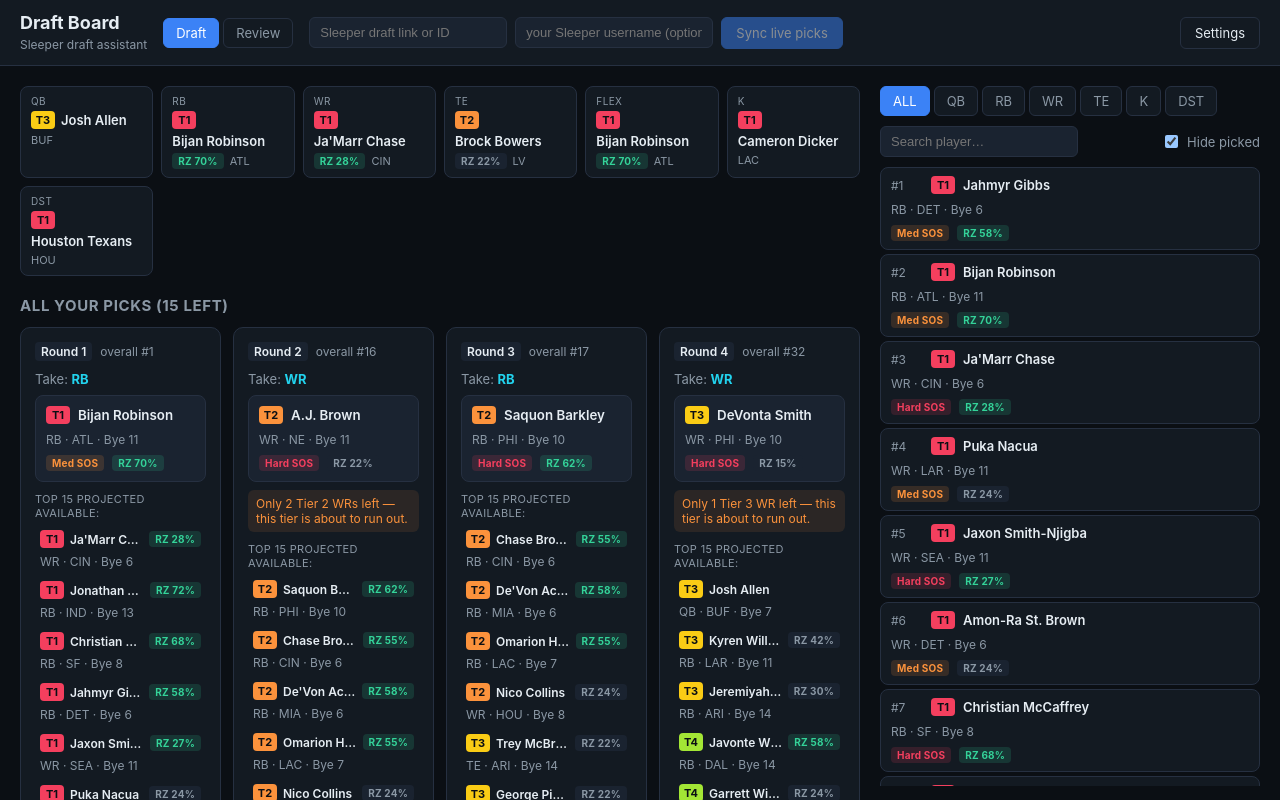
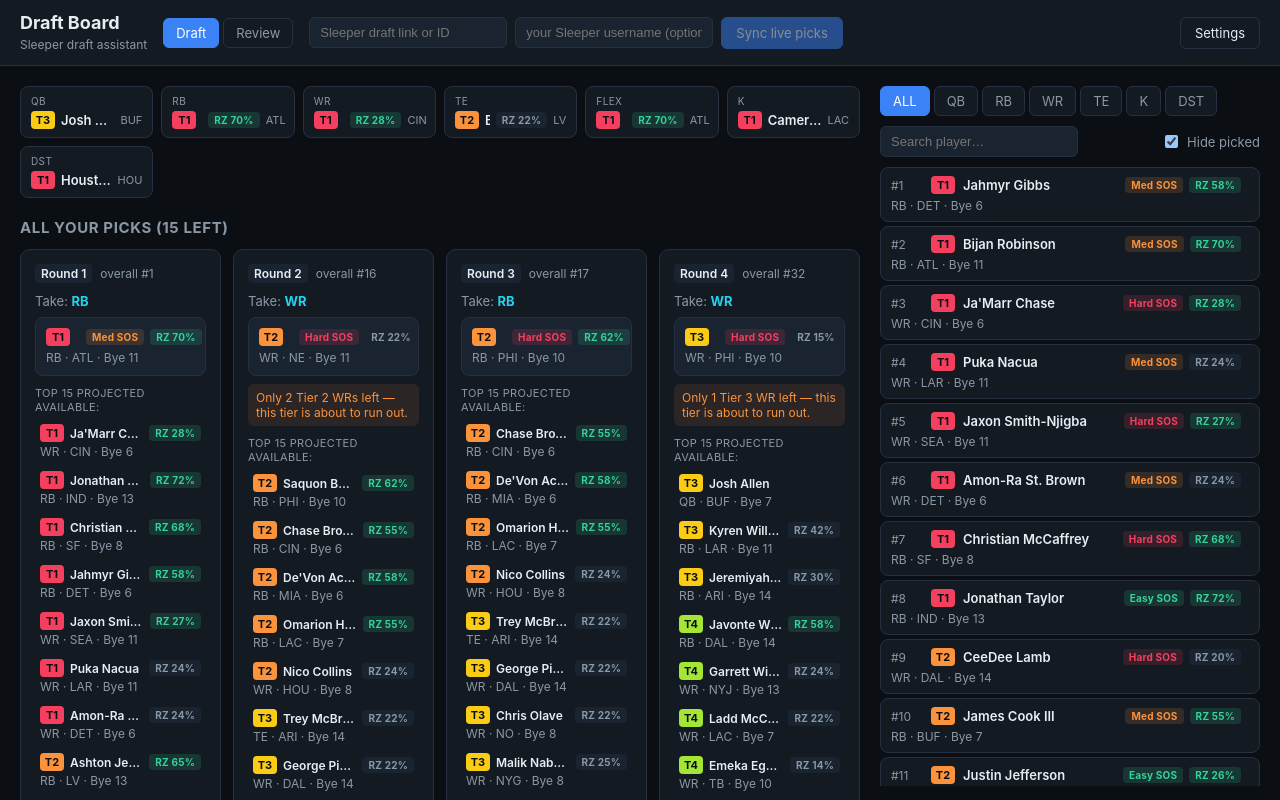
Before and after one commit to HALFxAxHEART/sleeper-draft-assistant, a React (Vite) app: page / in a window 1280 px wide. Shown: the top 800 px of the page. Built offline with nearby package versions, Linux system fonts and the light colour scheme.

Commit message:
Align player rows into real columns instead of ragged flex-wrap
Badges (SOS/RZ/injury) now sit in a fixed trailing slot via CSS grid
so they line up vertically across rows regardless of name length,
with position/team/bye meta on its own consistent second line.

```diff
--- a/src/components/PlayerBoard.tsx
+++ b/src/components/PlayerBoard.tsx
@@ -57,17 +57,15 @@ export function PlayerBoard() {
             <span className="rank">#{p.overallRank}</span>
             <TierBadge tier={p.tier} />
             <span className="pname">{p.name}</span>
+            <span className="row-badges">
+              <SOSBadge team={p.team} />
+              <RedZoneBadge player={p} />
+              <InjuryBadge id={p.id} />
+            </span>
+            <span className={`state-tag ${p.state}`}>{p.state === "available" ? "" : p.state === "mine" ? "MINE" : "picked"}</span>
             <span className={`pmeta ${wouldClash ? "bye-clash" : ""}`}>
               {p.position} · {p.team} · Bye {bye ?? "?"}
             </span>
-            <span className="pos-rank muted">
-              {p.position}
-              {p.positionRank}
-            </span>
-            <SOSBadge team={p.team} />
-            <RedZoneBadge player={p} />
-            <InjuryBadge id={p.id} />
-            <span className={`state-tag ${p.state}`}>{p.state === "available" ? "" : p.state === "mine" ? "MINE" : "picked"}</span>
           </button>
           );
         })}
--- a/src/components/TopByPosition.tsx
+++ b/src/components/TopByPosition.tsx
@@ -23,8 +23,10 @@ export function TopByPosition() {
             >
               <TierBadge tier={e.player.tier} />
               <span className="tbp-name">{e.player.name}</span>
-              <RedZoneBadge player={e.player} />
-              <span className="tbp-team muted">{e.player.team}</span>
+              <span className="row-badges">
+                <RedZoneBadge player={e.player} />
+                <span className="tbp-team muted">{e.player.team}</span>
+              </span>
             </button>
           ) : (
             <div className="tbp-player empty">None left</div>
--- a/src/components/UpcomingPicks.tsx
+++ b/src/components/UpcomingPicks.tsx
@@ -25,8 +25,10 @@ function AlternatesList({ alternates, onPick }: { alternates: BoardPlayer[]; onP
         <button key={alt.id} className="alt-chip" onClick={() => onPick(alt.id)} title="Click to mark as drafted by you instead">
           <TierBadge tier={alt.tier} />
           <span className="alt-name">{alt.name}</span>
-          <RedZoneBadge player={alt} />
-          <InjuryBadge id={alt.id} />
+          <span className="row-badges">
+            <RedZoneBadge player={alt} />
+            <InjuryBadge id={alt.id} />
+          </span>
           <span className="muted alt-meta">
             {alt.position} · {alt.team} · Bye {TEAM_CONTEXT[alt.team]?.bye ?? "?"}
           </span>
@@ -79,12 +81,14 @@ export function UpcomingPicks() {
               <button className="pick-primary" onClick={() => markMine(rec.primary!.id)} title="Click to mark as drafted by you">
                 <TierBadge tier={rec.primary.tier} />
                 <span className="pname">{rec.primary.name}</span>
+                <span className="row-badges">
+                  <SOSBadge team={rec.primary.team} />
+                  <RedZoneBadge player={rec.primary} />
+                  <InjuryBadge id={rec.primary.id} />
+                </span>
                 <span className="pmeta">
                   {rec.primary.position} · {rec.primary.team} · Bye {TEAM_CONTEXT[rec.primary.team]?.bye ?? "?"}
                 </span>
-                <SOSBadge team={rec.primary.team} />
-                <RedZoneBadge player={rec.primary} />
-                <InjuryBadge id={rec.primary.id} />
               </button>
             ) : (
               <div className="pick-primary empty">No players left</div>
--- a/src/index.css
+++ b/src/index.css
@@ -292,8 +292,7 @@ button {
 .tbp-player {
   display: flex;
   align-items: center;
-  flex-wrap: wrap;
-  gap: 4px 6px;
+  gap: 6px;
   width: 100%;
   background: transparent;
   border: none;
@@ -313,13 +312,22 @@ button {
 .tbp-name {
   font-weight: 600;
   flex: 1 1 auto;
-  min-width: 44px;
+  min-width: 0;
   overflow: hidden;
   text-overflow: ellipsis;
   white-space: nowrap;
 }
 .tbp-team {
   font-size: 11px;
+  flex-shrink: 0;
+}
+
+/* Shared trailing badge cluster — keeps badges lined up at a fixed spot on every row
+   instead of drifting sideways with each row's name length. */
+.row-badges {
+  display: flex;
+  align-items: center;
+  gap: 6px;
   flex-shrink: 0;
 }
 
@@ -414,11 +422,11 @@ button {
 }
 
 .pick-primary {
-  display: flex;
+  display: grid;
+  grid-template-columns: auto minmax(0, 1fr) auto;
   align-items: center;
-  flex-wrap: wrap;
+  column-gap: 8px;
   row-gap: 4px;
-  gap: 8px;
   width: 100%;
   background: var(--panel-2);
   border: 1px solid var(--border);
@@ -437,8 +445,7 @@ button {
 }
 .pick-primary .pname {
   font-weight: 600;
-  flex: 1 1 60px;
-  min-width: 60px;
+  min-width: 0;
   overflow: hidden;
   text-overflow: ellipsis;
   white-space: nowrap;
@@ -446,7 +453,7 @@ button {
 .pick-primary .pmeta {
   font-size: 12px;
   color: var(--text-dim);
-  flex-basis: 100%;
+  grid-column: 1 / -1;
 }
 
 .scarcity {
@@ -483,11 +490,11 @@ button {
 .alt-chip {
   font-size: 12px;
   color: var(--text-dim);
-  display: flex;
+  display: grid;
+  grid-template-columns: auto minmax(0, 1fr) auto;
   align-items: center;
-  flex-wrap: wrap;
+  column-gap: 6px;
   row-gap: 2px;
-  gap: 6px;
   background: transparent;
   border: 1px solid transparent;
   border-radius: 6px;
@@ -499,14 +506,13 @@ button {
 .alt-name {
   color: var(--text);
   font-weight: 600;
-  flex: 1 1 50px;
-  min-width: 50px;
+  min-width: 0;
   overflow: hidden;
   text-overflow: ellipsis;
   white-space: nowrap;
 }
 .alt-meta {
-  flex-basis: 100%;
+  grid-column: 1 / -1;
 }
 .alt-chip:hover {
   border-color: var(--border);
@@ -658,11 +664,11 @@ button {
 }
 
 .board-row {
-  display: flex;
+  display: grid;
+  grid-template-columns: 32px auto minmax(0, 1fr) auto auto;
   align-items: center;
-  flex-wrap: wrap;
+  column-gap: 8px;
   row-gap: 4px;
-  gap: 8px;
   background: var(--panel);
   border: 1px solid var(--border);
   border-radius: 8px;
@@ -677,13 +683,10 @@ button {
 }
 .board-row .rank {
   color: var(--text-dim);
-  width: 32px;
-  flex-shrink: 0;
   font-size: 12px;
 }
 .board-row .pname {
   font-weight: 600;
-  flex: 1 1 60px;
   min-width: 0;
   white-space: nowrap;
   overflow: hidden;
@@ -691,18 +694,15 @@ button {
 }
 .board-row .pmeta {
   color: var(--text-dim);
-  flex-basis: 100%;
+  grid-column: 1 / -1;
   font-size: 12px;
 }
 .board-row .pmeta.bye-clash {
   color: var(--danger);
   font-weight: 600;
 }
-.board-row .pos-rank {
-  display: none;
-}
 .board-row .state-tag {
-  margin-left: auto;
+  justify-self: end;
   font-size: 11px;
   font-weight: 700;
   letter-spacing: 0.03em;
@@ -1057,7 +1057,4 @@ button {
     z-index: 10;
     max-height: none;
   }
-  .board-row {
-    flex-wrap: wrap;
-  }
 }
```
